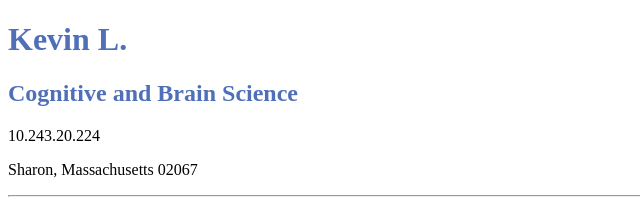
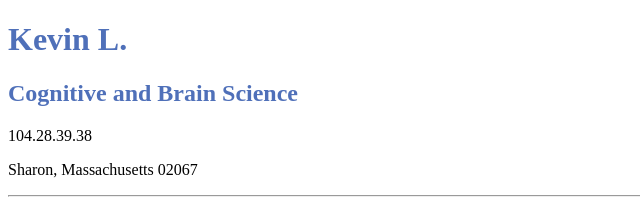
Before and after one commit to kevinkaixinglu/cs20-hw1, a plain HTML site: page index.html in a window 1280 px wide. Shown: the top 220 px of the page, 0-640 px from the left. Drawn offline with Linux system fonts and the light colour scheme.

Commit message:
Update index.html

```diff
--- a/index.html
+++ b/index.html
@@ -6,7 +6,7 @@
 <body>
     <h1 style="color: rgb(79, 112, 185)">Kevin L. </h1>
     <h2 style="color: rgb(79, 112, 185)">Cognitive and Brain Science</h2>
-    <p>10.243.20.224</p>
+    <p>104.28.39.38</p>
     <p>Sharon, Massachusetts 02067</p>
     <hr/>
     <br />
```
